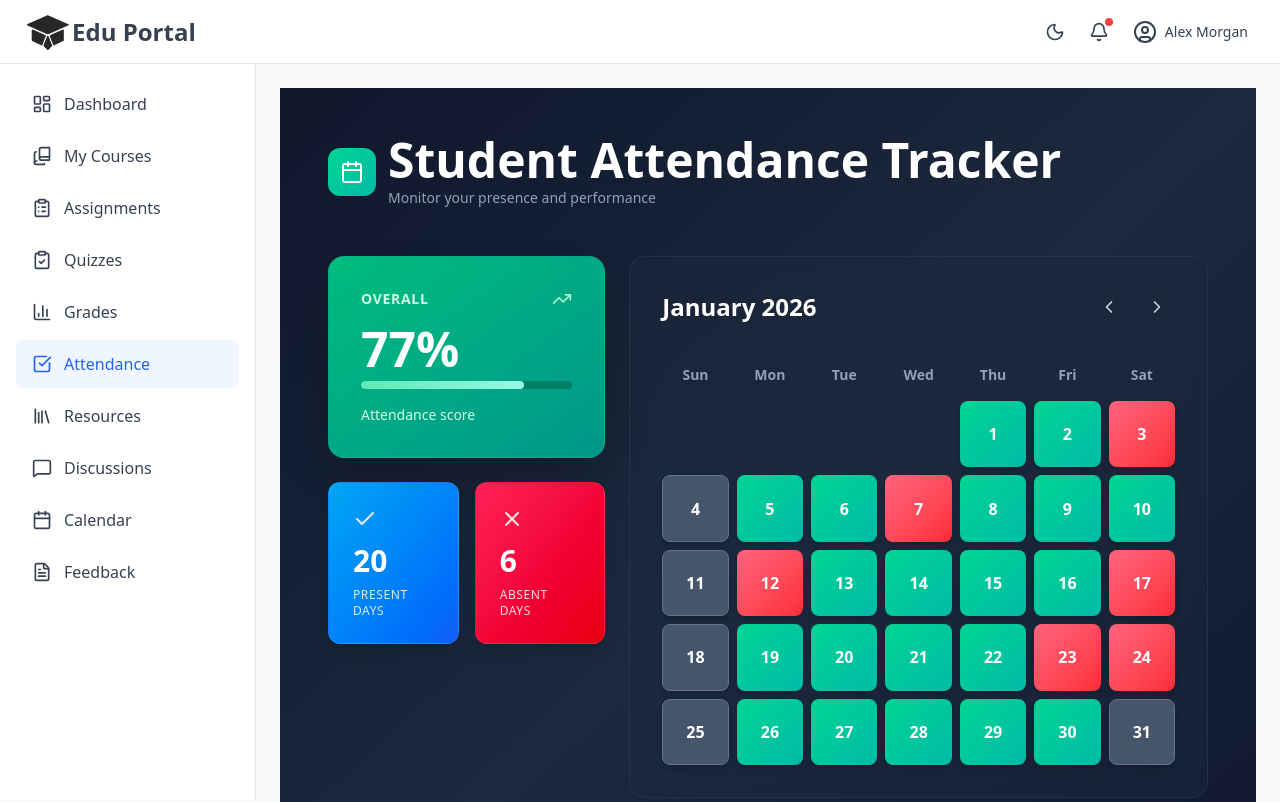
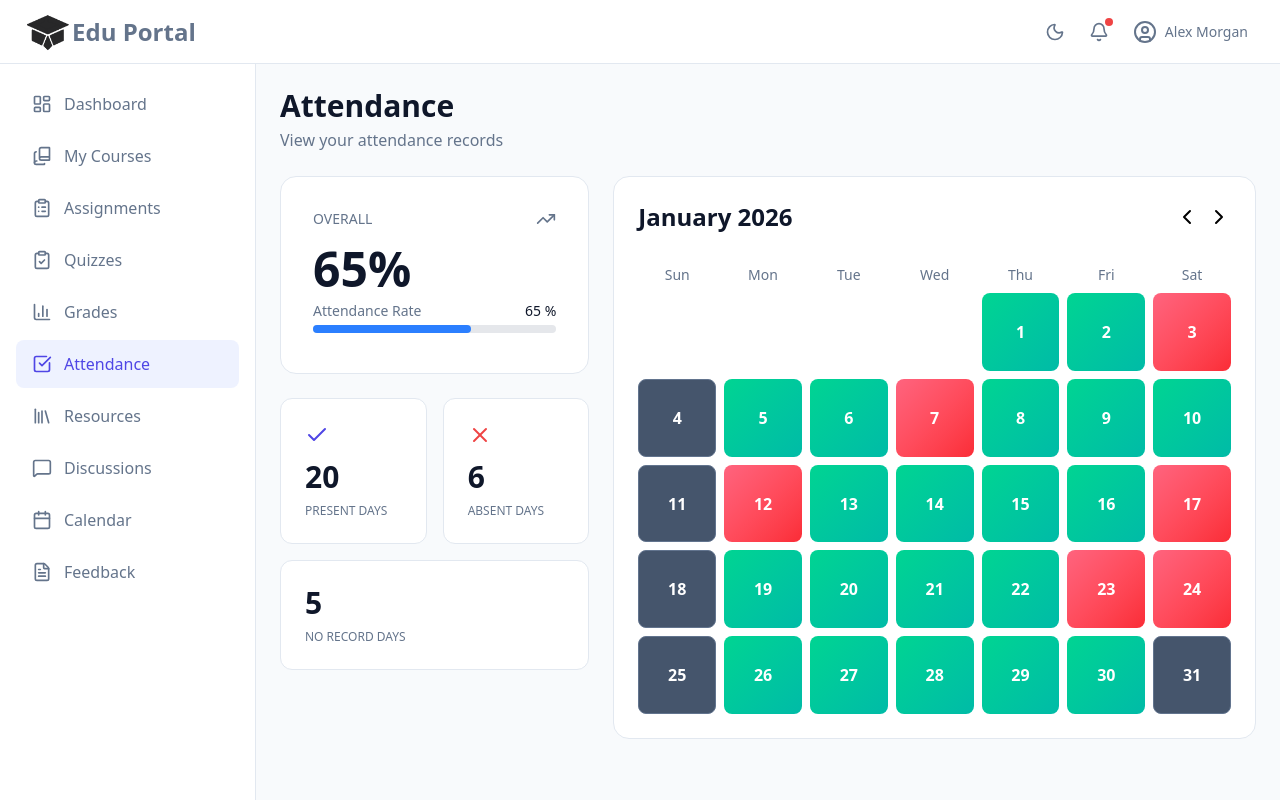
Before and after one commit to AbdulAhadera/Edu-Portal-FrontEnd, a React app: page /student/attendance in a window 1280 px wide. Shown: the top 802 px of the page. Built offline with nearby package versions, Linux system fonts and the light colour scheme; the HTML template or start-up script is replaced by a standard one.

Commit message:
"Student Resources Needs Wokring"

```diff
--- a/src/App.css
+++ b/src/App.css
@@ -1,64 +1,93 @@
 @import "tailwindcss";
 
 @theme {
-  /* Tailwind utility classes generated: */
-  --color-primary: var(--primary);          /* bg-primary, text-primary */
-  --color-primary-muted: var(--primary-muted); /* bg-primary-muted */
-  --color-danger: var(--danger);            /* bg-danger */
+  --color-primary: var(--primary);
+  --color-primary-muted: var(--primary-muted);
+  --color-danger: var(--danger);
 
-  --color-page: var(--page);                /* bg-page */
-  --color-card: var(--card);                /* bg-card */
+  --color-page: var(--page);
+  --color-card: var(--card);
 
-  --color-ui-border: var(--ui-border);      /* border-ui-border */
-  --color-ui-hover: var(--ui-hover);        /* hover:bg-ui-hover */
-  --color-text-main: var(--text-main);      /* text-text-main */
-  --color-text-muted: var(--text-muted);    /* text-text-muted */
+  --color-ui-border: var(--ui-border);
+  --color-ui-hover: var(--ui-hover);
+  --color-text-main: var(--text-main);
+  --color-text-muted: var(--text-muted);
 
-  --color-button-primary-bg: var(--primary);   /* Button primary background */
-  --color-button: #ffffff;        /* Button primary text color */
+  --color-button-primary-bg: var(--primary);
+  --color-button: #ffffff;
 }
 
 @variant dark (&:where(.dark, .dark *));
 
-/* --- LIGHT MODE (Base Colors) --- */
+/* --- LIGHT MODE (Clean, Airy, Apple-esque) --- */
 :root {
-  --primary: #2563eb;       /* blue-600 */
-  --primary-muted: #eff6ff; /* blue-50 */
-  --danger: #ef4444;        /* red-500 */
-  --page: #f9fafb;          /* gray-50 (Background) */
-  --card: #ffffff;          /* white (Header/Sidebar) */
-  --ui-border: #e5e7eb;     /* gray-200 */
-  --ui-hover: #f3f4f6;      /* gray-100 */
-  --text-main: #111827;     /* gray-900 (Main headings) */
-  --text-muted: #374151;    /* gray-700 (Nav items) */
+  --primary: #4f46e5;       /* Indigo-600: More modern than standard blue */
+  --primary-muted: #eef2ff; /* Indigo-50: Perfect for highlighting blocks */
+  --danger: #ef4444;
+
+  --page: #f8fafc;          /* Slate-50: The "Premium" background color */
+  --card: #ffffff;          /* Pure white cards pop against slate page */
+
+  --ui-border: #e2e8f0;     /* Slate-200: Soft and subtle */
+  --ui-hover: #f1f5f9;      /* Slate-100 */
+
+  --text-main: #0f172a;     /* Slate-900: Deep Navy-Black */
+  --text-muted: #64748b;    /* Slate-500: Calm secondary text */
 }
 
-/* --- DARK MODE (Overrides) --- */
-/* --- DARK MODE (Refined, Actually Sexy) --- */
+/* --- DARK MODE (Deep Space, High Contrast) --- */
 .dark {
-  --primary: #60a5fa;        /* Softer blue, less neon */
-  --primary-muted: #0f172a;  /* Deep slate, not dead black */
+  --primary: #818cf8;        /* Indigo-400: Glows better in dark mode */
+  --primary-muted: rgba(79, 70, 229, 0.15);
 
-  --danger: #fb7185;         /* Rose-ish red, softer */
+  --danger: #fb7185;
 
-  --page: #020617;           /* Almost black, but not black */
-  --card: #020617;        /* Card clearly lifted from page */
+  --page: #020617;           /* Slate-950: The "Deep Sea" look */
+  --card: #0f172a;           /* Slate-900: Clearly elevated from page */
 
-  --ui-border: #1e293b;      /* Visible but subtle */
-  --ui-hover: #1e293b;       /* Clean hover, not muddy */
+  --ui-border: #1e293b;      /* Slate-800 */
+  --ui-hover: #1e293b;
 
-  --text-main: #e5e7eb;      /* Soft white, no eye pain */
-  --text-muted: #94a3b8;     /* Bluish gray, classy */
+  --text-main: #f8fafc;      /* Slate-50: Sharp and readable */
+  --text-muted: #94a3b8;     /* Slate-400: Muted but clear */
 }
 
-.dark .card {
-  box-shadow: 0 0 0 1px rgba(255,255,255,0.03),
-              0 10px 30px rgba(0,0,0,0.6);
+/* --- GLOBAL STYLES FOR THE "SEXY" FEEL --- */
+
+/* 1. Smooth transitions for theme switching */
+* {
+  transition: background-color 0.3s ease, border-color 0.3s ease;
 }
 
+/* 2. Interactive Cards */
+.card {
+  border-radius: 12px;
+  border: 1px solid var(--ui-border);
+  transition: transform 0.2s ease, box-shadow 0.2s ease;
+}
 
-/* Additional custom styles can be added below */
-/* Chrome, Safari, Edge */
+.card:hover {
+  transform: translateY(-2px);
+  box-shadow: 0 12px 20px -5px rgba(0, 0, 0, 0.1);
+}
+
+.dark .card:hover {
+  box-shadow: 0 10px 30px -10px rgba(0, 0, 0, 0.5);
+  border-color: var(--primary); /* Glow effect on hover */
+}
+
+/* 3. Sexy Custom Scrollbar (Thin & Rounded) */
 ::-webkit-scrollbar {
-  display: none;
+  width: 8px;
 }
+::-webkit-scrollbar-track {
+  background: var(--page);
+}
+::-webkit-scrollbar-thumb {
+  background: var(--ui-border);
+  border-radius: 20px;
+  border: 2px solid var(--page);
+}
+::-webkit-scrollbar-thumb:hover {
+  background: var(--text-muted);
+}
--- a/src/Routes.tsx
+++ b/src/Routes.tsx
@@ -1,6 +1,6 @@
 import { Routes, Route, Navigate } from "react-router-dom";
 import Layout from "./components/Layout.tsx";
-import { StudentCourse, StudentDashboard, StudentAssignment, StudentGrade, StudentAttendance } from "./pages/index.ts";
+import { StudentCourse, StudentDashboard, StudentAssignment, StudentGrade, StudentAttendance, StudentResource } from "./pages/index.ts";
 
 
 const Router: React.FC = () => {
@@ -16,6 +16,7 @@ const Router: React.FC = () => {
         <Route path="assignments" element={<StudentAssignment />} />
         <Route path="grades" element={<StudentGrade />} />
         <Route path="attendance" element={<StudentAttendance />} />
+        <Route path="resources" element={<StudentResource />} />
 
       </Route>
 
--- a/src/components/AttendanceCalendar.tsx
+++ b/src/components/AttendanceCalendar.tsx
@@ -1,119 +1,118 @@
-import { useEffect, useState } from 'react';
 import { ChevronLeft, ChevronRight } from 'lucide-react';
-import { attendanceData } from '../../src/data/mockData.ts';
-import type { AttendanceStatus } from '../../src/data/mockData.ts';
-
+import type { AttendanceStatus } from '../../src/data/mockData';
 
 interface CalendarProps {
   currentMonth: Date;
   onMonthChange: (date: Date) => void;
-    onDateClick?: (dateString: string) => void;
+  attendanceMap: Record<string, AttendanceStatus>;
 }
 
-export default function AttendanceCalendar({
+const AttendanceCalendar = ({
   currentMonth,
   onMonthChange,
-    onDateClick,
-}: CalendarProps) {
-    const [attendanceMap, setAttendanceMap] = useState<Record<string, AttendanceStatus>>({});
+  attendanceMap,
+}: CalendarProps) => {
+  const getDaysInMonth = (date: Date) =>
+    new Date(date.getFullYear(), date.getMonth() + 1, 0).getDate();
 
-    useEffect(() => {
+  const getFirstDayOfMonth = (date: Date) =>
+    new Date(date.getFullYear(), date.getMonth(), 1).getDay();
 
-        const map: Record<string, AttendanceStatus> = {};
-        attendanceData.forEach((record) => {
-            map[record.date] = record.status;
-            console.log(record.date, record.status);
-        });
-        setAttendanceMap(map);
-
-    }, []);
-
-    const getDaysInMonth = (date: Date) => {
-        return new Date(date.getFullYear(), date.getMonth() + 1, 0).getDate();
+  const formatDate = (day: number) => {
+    const y = currentMonth.getFullYear();
+    const m = String(currentMonth.getMonth() + 1).padStart(2, '0');
+    const d = String(day).padStart(2, '0');
+    return `${y}-${m}-${d}`;
   };
 
-    const getFirstDayOfMonth = (date: Date) => {
-        return new Date(date.getFullYear(), date.getMonth(), 1).getDay();
-    };
-
-    const formatDate = (day: number) => {
-        const year = currentMonth.getFullYear();
-        const month = String(currentMonth.getMonth() + 1).padStart(2, '0');
-        const dayStr = String(day).padStart(2, '0');
-        return `${year}-${month}-${dayStr}`;
-    };
-
-    const getStatusColor = (dateString: string) => {
-        const status = attendanceMap[dateString];
-        if (status === 'present') return 'bg-gradient-to-br from-emerald-400 to-teal-500';
-        if (status === 'absent') return 'bg-gradient-to-br from-rose-400 to-red-500';
+  const getStatusColor = (date: string) => {
+    const status = attendanceMap[date];
+    if (status === 'present')
+      return 'bg-linear-to-br from-emerald-400 to-teal-500';
+    if (status === 'absent')
+      return 'bg-linear-to-br from-rose-400 to-red-500';
     return 'bg-slate-600 border border-slate-500';
-    };
-
-    const handlePrevMonth = () => {
-        onMonthChange(new Date(currentMonth.getFullYear(), currentMonth.getMonth() - 1));
-    };
-
-    const handleNextMonth = () => {
-        onMonthChange(new Date(currentMonth.getFullYear(), currentMonth.getMonth() + 1));
   };
 
   const daysInMonth = getDaysInMonth(currentMonth);
   const firstDay = getFirstDayOfMonth(currentMonth);
+
   const days = Array.from({ length: daysInMonth }, (_, i) => i + 1);
-    const emptyDays = Array.from({ length: firstDay }, (_, i) => i);
+  const emptyDays = Array.from({ length: firstDay });
 
-    const monthName = currentMonth.toLocaleString('default', { month: 'long', year: 'numeric' });
+  const monthName = currentMonth.toLocaleString('default', {
+    month: 'long',
+    year: 'numeric',
+  });
 
   return (
-        <div className="bg-slate-800/50 border border-slate-700/50 rounded-2xl p-8 backdrop-blur-sm">
-            <div className="flex items-center justify-between mb-8">
-                <h2 className="text-2xl font-bold text-white">{monthName}</h2>
-                <div className="flex gap-3">
+    <div className="bg-card border border-ui-border rounded-2xl p-6 w-full">
+      <div className="flex justify-between mb-8">
+        <h2 className="text-2xl font-bold text-text-main">
+          {monthName}
+        </h2>
+
+        <div className="flex gap-2">
           <button
-                        onClick={handlePrevMonth}
-                        className="p-2 hover:bg-slate-700/50 rounded-lg transition-colors text-slate-300 hover:text-white"
+            onClick={() =>
+              onMonthChange(
+                new Date(
+                  currentMonth.getFullYear(),
+                  currentMonth.getMonth() - 1
+                )
+              )
+            }
           >
-                        <ChevronLeft className="w-5 h-5" />
+            <ChevronLeft />
           </button>
+
           <button
-                        onClick={handleNextMonth}
-                        className="p-2 hover:bg-slate-700/50 rounded-lg transition-colors text-slate-300 hover:text-white"
+            onClick={() =>
+              onMonthChange(
+                new Date(
+                  currentMonth.getFullYear(),
+                  currentMonth.getMonth() + 1
+                )
+              )
+            }
           >
-                        <ChevronRight className="w-5 h-5" />
+            <ChevronRight />
           </button>
         </div>
       </div>
 
       <div className="grid grid-cols-7 gap-2 mb-2">
-                {['Sun', 'Mon', 'Tue', 'Wed', 'Thu', 'Fri', 'Sat'].map((day) => (
-                    <div key={day} className="text-center text-sm font-semibold text-slate-400 py-2">
-                        {day}
+        {['Sun', 'Mon', 'Tue', 'Wed', 'Thu', 'Fri', 'Sat'].map((d) => (
+          <div
+            key={d}
+            className="text-center text-sm text-text-muted"
+          >
+            {d}
           </div>
         ))}
       </div>
 
       <div className="grid grid-cols-7 gap-2">
-                {emptyDays.map((_, index) => (
-                    <div key={`empty-${index}`} className="aspect-square" />
+        {emptyDays.map((_, i) => (
+          <div key={i} />
         ))}
 
         {days.map((day) => {
-                    const dateString = formatDate(day);
-                    const status = attendanceMap[dateString];
-                    const statusColor = getStatusColor(dateString);
-
+          const date = formatDate(day);
           return (
-                        <button
+            <div
               key={day}
-                            onClick={() => onDateClick?.(dateString)}
-                            className={`aspect-square rounded-lg ${statusColor} flex items-center justify-center font-semibold text-white transition-all duration-200 hover:shadow-lg hover:scale-105 shadow-md cursor-pointer`}
+              className={`aspect-square rounded-lg flex items-center justify-center font-semibold text-button ${getStatusColor(
+                date
+              )}`}
             >
               {day}
-                        </button>
+            </div>
           );
         })}
       </div>
     </div>
   );
-}
+};
+
+export default AttendanceCalendar;
--- a/src/data/mockData.ts
+++ b/src/data/mockData.ts
@@ -62,7 +62,7 @@ export type AssignmentData = {
     status: 'Pending' | 'Submitted' | 'Late' | 'Graded';
 };
 
-export type AttendanceStatus = 'present' | 'absent';
+export type AttendanceStatus = 'present' | 'absent' | undefined;
 
 
 //  --- Interfaces ---
--- a/src/pages/index.ts
+++ b/src/pages/index.ts
@@ -3,11 +3,13 @@ import StudentCourse from "./studentPages/StudentCourse";
 import StudentAssignment from "./studentPages/StudentAssignment";
 import StudentGrade from "./studentPages/StudentGrade";
 import StudentAttendance from "./studentPages/StudentAttendance";
+import StudentResource from "./studentPages/StudentResource";
 
 export {
     StudentDashboard,
     StudentCourse,
     StudentAssignment,
     StudentGrade,
-    StudentAttendance
+    StudentAttendance,
+    StudentResource
 };
--- a/src/pages/studentPages/StudentAttendance.tsx
+++ b/src/pages/studentPages/StudentAttendance.tsx
@@ -1,8 +1,9 @@
 import { useEffect, useState } from 'react';
 import AttendanceCalendar from '../../components/AttendanceCalendar';
-import { TrendingUp, Calendar as CalendarIcon, Check, X } from 'lucide-react';
-
-type AttendanceStatus = 'present' | 'absent' | undefined;
+import { attendanceData } from '../../data/mockData';
+import type { AttendanceStatus } from '../../data/mockData';
+import { TrendingUp, Check, X } from 'lucide-react';
+import RangeBar from '../../components/RangeBar';
 
 interface AttendanceRecord {
   date: string;
@@ -11,185 +12,139 @@ interface AttendanceRecord {
 
 interface Stats {
   overall: number;
-    present: number;
-    absent: number;
-    rate: number;
   totalDays: number;
   presentCount: number;
   absentCount: number;
+  noRecordCount: number;
 }
 
-// Hardcoded attendance records in JSON format
-const ATTENDANCE_RECORDS: AttendanceRecord[] = [
-    { date: '2026-01-01', status: 'present' },
-    { date: '2026-01-02', status: 'present' },
-    { date: '2026-01-03', status: 'absent' },
-    { date: '2026-01-05', status: 'present' },
-    { date: '2026-01-06', status: 'present' },
-    { date: '2026-01-07', status: 'absent' },
-    { date: '2026-01-08', status: 'present' },
-    { date: '2026-01-09', status: 'present' },
-    { date: '2026-01-10', status: 'present' },
-    { date: '2026-01-12', status: 'absent' },
-    { date: '2026-01-13', status: 'present' },
-    { date: '2026-01-14', status: 'present' },
-    { date: '2026-01-15', status: 'present' },
-    { date: '2026-01-16', status: 'present' },
-    { date: '2026-01-17', status: 'absent' },
-    { date: '2026-01-19', status: 'present' },
-    { date: '2026-01-20', status: 'present' },
-    { date: '2026-01-21', status: 'present' },
-    { date: '2026-01-22', status: 'present' },
-    { date: '2026-01-23', status: 'absent' },
-    { date: '2026-01-24', status: 'absent' },
-    { date: '2026-01-26', status: 'present' },
-    { date: '2026-01-27', status: 'present' },
-    { date: '2026-01-28', status: 'present' },
-    { date: '2026-01-29', status: 'present' },
-    { date: '2026-01-30', status: 'present' },
-];
+const StudentAttendance: React.FC = () => {
+  const [currentMonth, setCurrentMonth] = useState(new Date());
+  const [attendanceMap, setAttendanceMap] = useState<
+    Record<string, AttendanceStatus>
+  >({});
 
-function StudentAttendance() {
-    const [currentMonth, setCurrentMonth] = useState(new Date());
-    const [attendanceData, setAttendanceData] = useState<Record<string, AttendanceStatus>>({});
   const [stats, setStats] = useState<Stats>({
     overall: 0,
-        present: 0,
-        absent: 0,
-        rate: 0,
     totalDays: 0,
     presentCount: 0,
     absentCount: 0,
+    noRecordCount: 0,
   });
 
   useEffect(() => {
-        loadAttendanceData();
-    }, []);
-
-    const loadAttendanceData = () => {
-        const dataMap: Record<string, AttendanceStatus> = {};
-        ATTENDANCE_RECORDS.forEach((record) => {
-            dataMap[record.date] = record.status;
+    const map: Record<string, AttendanceStatus> = {};
+    attendanceData.forEach((r) => {
+      map[r.date] = r.status;
     });
-
-        setAttendanceData(dataMap);
-        calculateStats(ATTENDANCE_RECORDS);
-    };
+    setAttendanceMap(map);
+    calculateStats(attendanceData);
+  }, [currentMonth]);
 
   const calculateStats = (records: AttendanceRecord[]) => {
-        const totalDays = records.length;
-        const presentDays = records.filter((r) => r.status === 'present').length;
-        const absentDays = records.filter((r) => r.status === 'absent').length;
+    const totalDays = new Date(
+      currentMonth.getFullYear(),
+      currentMonth.getMonth() + 1,
+      0
+    ).getDate();
 
-        const presentPercent = totalDays > 0 ? Math.round((presentDays / totalDays) * 100) : 0;
-        const absentPercent = totalDays > 0 ? Math.round((absentDays / totalDays) * 100) : 0;
+    const presentCount = records.filter(
+      (r) => r.status === 'present'
+    ).length;
+
+    const absentCount = records.filter(
+      (r) => r.status === 'absent'
+    ).length;
+
+    const noRecordCount = totalDays - presentCount - absentCount;
+
+    const overall =
+      totalDays > 0
+        ? Math.round((presentCount / totalDays) * 100)
+        : 0;
 
     setStats({
-            overall: presentPercent,
-            present: presentPercent,
-            absent: absentPercent,
-            rate: presentPercent,
+      overall,
       totalDays,
-            presentCount: presentDays,
-            absentCount: absentDays,
+      presentCount,
+      absentCount,
+      noRecordCount,
     });
   };
 
-    const handleDateClick = (dateString: string) => {
-        const currentStatus = attendanceData[dateString];
-        let newStatus: AttendanceStatus;
+  return (
+    <div className="bg-page">
+      <div className="max-w-7xl mx-auto">
 
-        if (!currentStatus || currentStatus === undefined) {
-            newStatus = 'present';
-        } else if (currentStatus === 'present') {
-            newStatus = 'absent';
-        } else {
-            newStatus = undefined;
-        }
+        <div className="mb-6">
+          <h1 className="text-3xl font-bold text-text-main">Attendance</h1>
+          <p className="text-text-muted mt-1">
+            View your attendance records
+          </p>
+        </div>
 
-        const updatedData = { ...attendanceData };
-        updatedData[dateString] = newStatus;
-        setAttendanceData(updatedData);
+        <div className="grid grid-cols-1 lg:grid-cols-3 gap-6">
 
-        // Recalculate stats with updated data
-        const updatedRecords = ATTENDANCE_RECORDS.map((r) =>
-            r.date === dateString ? { ...r, status: newStatus } : r
-        ).filter((r) => r.status !== undefined);
+          {/* Stats */}
+          <div className="space-y-6">
 
-        calculateStats(updatedRecords);
-    };
+            <div className="bg-card border border-ui-border rounded-2xl p-8">
+              <div className="flex justify-between mb-4">
+                <span className="text-text-muted text-sm uppercase">
+                  Overall
+                </span>
+                <TrendingUp className="w-5 h-5 text-text-muted" />
+              </div>
 
-    return (
-        <div className="min-h-screen bg-gradient-to-br from-slate-900 via-slate-800 to-slate-900 p-6 md:p-12">
-            <div className="max-w-7xl mx-auto">
-                <div className="mb-12">
-                    <div className="flex items-center gap-3 mb-3">
-                        <div className="w-12 h-12 rounded-xl bg-gradient-to-br from-emerald-400 to-teal-500 flex items-center justify-center">
-                            <CalendarIcon className="w-6 h-6 text-white" />
+              <div className="text-5xl font-bold text-text-main mb-2">
+                {stats.overall}%
               </div>
-                        <div>
-                            <h1 className="text-4xl md:text-5xl font-bold text-white">Student Attendance Tracker</h1>
-                            <p className="text-slate-400 text-sm mt-1">Monitor your presence and performance</p>
+
+              <RangeBar percent={stats.overall} text="Attendance Rate" />
             </div>
+
+            <div className="grid grid-cols-2 gap-4">
+
+              <div className="bg-card border border-ui-border rounded-xl p-6">
+                <Check className="w-6 h-6 text-primary mb-3" />
+                <div className="text-3xl font-bold text-text-main">
+                  {stats.presentCount}
+                </div>
+                <p className="text-text-muted text-xs mt-2 uppercase">
+                  Present Days
+                </p>
+              </div>
+
+              <div className="bg-card border border-ui-border rounded-xl p-6">
+                <X className="w-6 h-6 text-danger mb-3" />
+                <div className="text-3xl font-bold text-text-main">
+                  {stats.absentCount}
+                </div>
+                <p className="text-text-muted text-xs mt-2 uppercase">
+                  Absent Days
+                </p>
+              </div>
+
+              <div className="bg-card border border-ui-border rounded-xl p-6 col-span-2">
+                <div className="text-3xl font-bold text-text-main">
+                  {stats.noRecordCount}
+                </div>
+                <p className="text-text-muted text-xs mt-2 uppercase">
+                  No Record Days
+                </p>
+              </div>
+
             </div>
           </div>
 
-                <div className="grid grid-cols-1 lg:grid-cols-3 gap-6 mb-8">
-                    <div className="lg:col-span-1 space-y-6">
-                        <div className="group bg-gradient-to-br from-emerald-500 to-teal-600 rounded-2xl p-8 shadow-2xl hover:shadow-emerald-500/20 transition-all duration-300 border border-emerald-400/20">
-                            <div className="flex items-center justify-between mb-4">
-                                <span className="text-emerald-100 font-semibold text-sm uppercase tracking-wider">Overall</span>
-                                <TrendingUp className="w-5 h-5 text-emerald-200" />
-                            </div>
-                            <div className="text-5xl font-bold text-white mb-2">{stats.overall}%</div>
-                            <div className="w-full bg-emerald-900/40 rounded-full h-2 overflow-hidden">
-                                <div
-                                    className="bg-gradient-to-r from-emerald-300 to-teal-200 h-full rounded-full transition-all duration-500"
-                                    style={{ width: `${stats.overall}%` }}
-                                />
-                            </div>
-                            <p className="text-emerald-100 text-sm mt-4">Attendance score</p>
-                        </div>
 
-                        <div className="grid grid-cols-2 gap-4">
-                            <div className="bg-gradient-to-br from-sky-500 to-blue-600 rounded-xl p-6 shadow-lg hover:shadow-blue-500/20 transition-all duration-300 border border-blue-400/20">
-                                <Check className="w-6 h-6 text-blue-100 mb-3" />
-                                <div className="text-3xl font-bold text-white">{stats.presentCount}</div>
-                                <p className="text-blue-100 text-xs mt-2 uppercase tracking-wider">Present Days</p>
-                            </div>
-
-                            <div className="bg-gradient-to-br from-rose-500 to-red-600 rounded-xl p-6 shadow-lg hover:shadow-red-500/20 transition-all duration-300 border border-red-400/20">
-                                <X className="w-6 h-6 text-red-100 mb-3" />
-                                <div className="text-3xl font-bold text-white">{stats.absentCount}</div>
-                                <p className="text-red-100 text-xs mt-2 uppercase tracking-wider">Absent Days</p>
-                            </div>
-                        </div>
-                    </div>
-
+          {/* Calendar */}
           <div className="lg:col-span-2">
             <AttendanceCalendar
               currentMonth={currentMonth}
               onMonthChange={setCurrentMonth}
-                            onDateClick={handleDateClick}
+              attendanceMap={attendanceMap}
             />
-                    </div>
-                </div>
-
-                <div className="bg-slate-800/50 border border-slate-700/50 rounded-xl p-6 backdrop-blur-sm">
-                    <h3 className="text-slate-300 font-semibold text-sm uppercase tracking-widest mb-4">Legend</h3>
-                    <div className="grid grid-cols-3 gap-4">
-                        <div className="flex items-center gap-3">
-                            <div className="w-5 h-5 rounded-lg bg-gradient-to-br from-emerald-400 to-teal-500 shadow-lg"></div>
-                            <span className="text-slate-300">Present</span>
-                        </div>
-                        <div className="flex items-center gap-3">
-                            <div className="w-5 h-5 rounded-lg bg-gradient-to-br from-rose-400 to-red-500 shadow-lg"></div>
-                            <span className="text-slate-300">Absent</span>
-                        </div>
-                        <div className="flex items-center gap-3">
-                            <div className="w-5 h-5 rounded-lg bg-slate-600 border border-slate-500"></div>
-                            <span className="text-slate-300">No Record</span>
-                        </div>
           </div>
         </div>
       </div>
--- a/src/pages/studentPages/StudentResource.tsx
+++ b/src/pages/studentPages/StudentResource.tsx
@@ -6,4 +6,4 @@ const StudentResource: React.FC = () => {
     )
 }
 
-export default StudentResource
+export default StudentResource;
```
Lines whose indentation alone changed are shown as unchanged.
